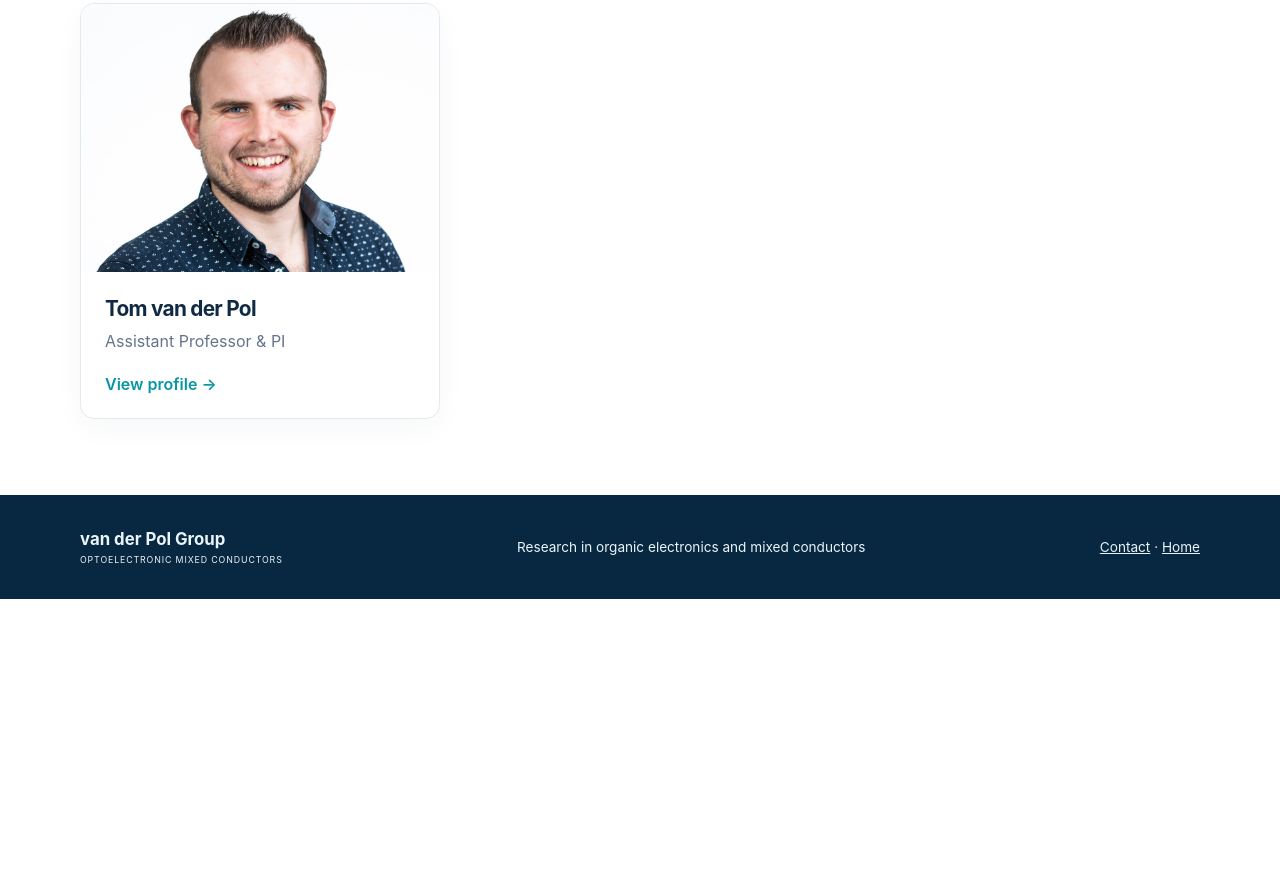
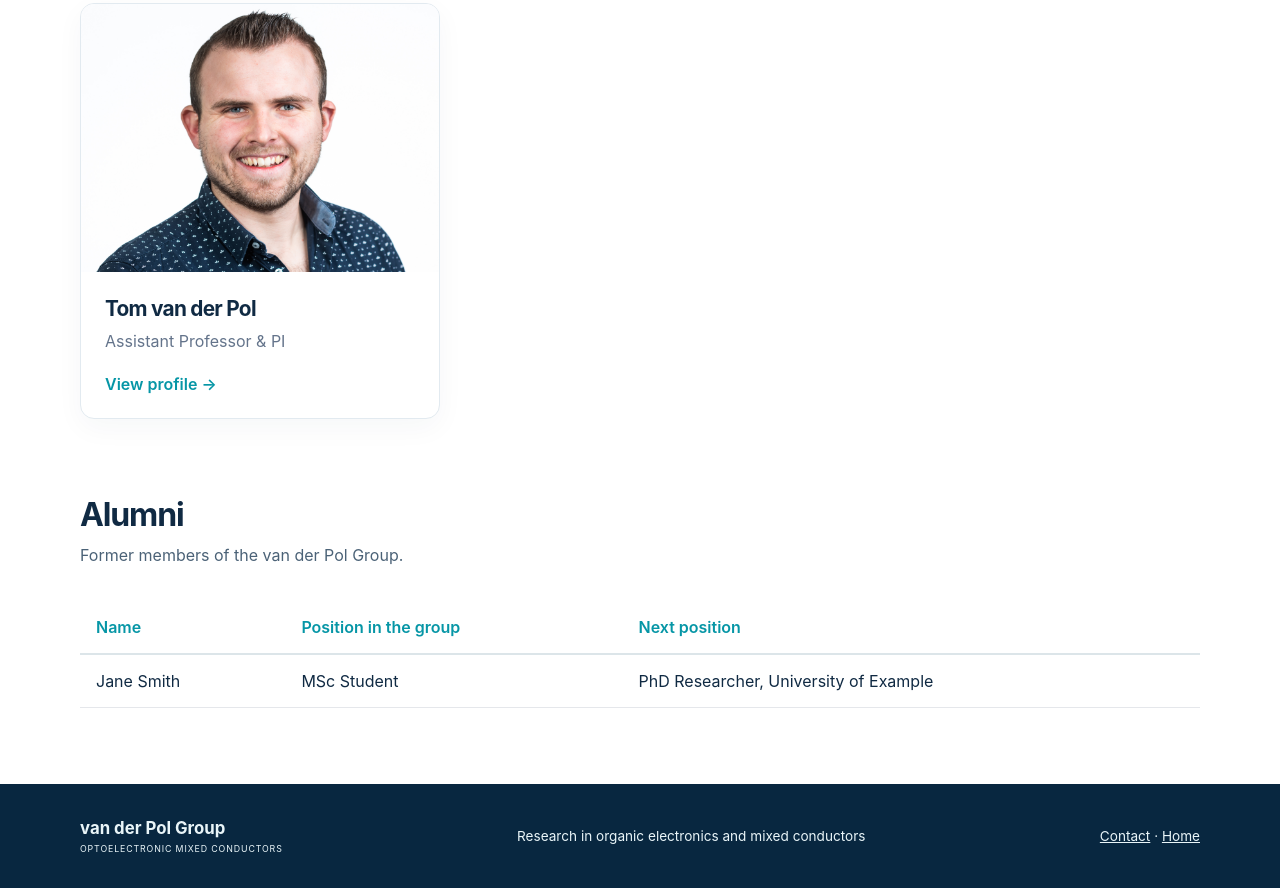
Before and after one commit to Tomvanderpol/vanderpolgroup-astro-starter, an Astro site in the folder vanderpolgroup/: page /people in a window 1280 px wide. Shown: the part 433-1321 px from the top of the page. Before the commit the page ends 1032 px from the top, so only its background shows below. Built offline with nearby package versions, Linux system fonts and the light colour scheme; Astro itself is replaced by a stand-in of ours.

Commit message:
Add alumni section to People page

```diff
--- a/vanderpolgroup/src/content.config.ts
+++ b/vanderpolgroup/src/content.config.ts
@@ -1,7 +1,80 @@
+
 import { defineCollection, z } from 'astro:content';
 import { glob } from 'astro/loaders';
-const research = defineCollection({ loader: glob({pattern:'**/*.md',base:'./src/content/research'}), schema:z.object({title:z.string(), summary:z.string(), order:z.number(), icon:z.string().optional()}) });
-const people = defineCollection({ loader: glob({pattern:'**/*.md',base:'./src/content/people'}), schema:z.object({name:z.string(),role:z.string(),email:z.string().optional(),image:z.string().optional(),order:z.number().default(99)}) });
-const publications = defineCollection({ loader: glob({pattern:'**/*.md',base:'./src/content/publications'}), schema:z.object({title:z.string(),authors:z.string(),journal:z.string().optional(),year:z.number(),doi:z.string().optional(),featured:z.boolean().default(false)}) });
-const news = defineCollection({ loader: glob({pattern:'**/*.md',base:'./src/content/news'}), schema:z.object({title:z.string(),date:z.coerce.date(),summary:z.string().optional(),image:z.string().optional()}) });
-export const collections={research,people,publications,news};
+
+const research = defineCollection({
+  loader: glob({
+    pattern: '**/*.md',
+    base: './src/content/research'
+  }),
+  schema: z.object({
+    title: z.string(),
+    summary: z.string(),
+    order: z.number(),
+    icon: z.string().optional()
+  })
+});
+
+const people = defineCollection({
+  loader: glob({
+    pattern: '**/*.md',
+    base: './src/content/people'
+  }),
+  schema: z.object({
+    name: z.string(),
+    role: z.string(),
+    email: z.string().optional(),
+    image: z.string().optional(),
+    order: z.number().default(99)
+  })
+});
+
+// Alumni collection
+const alumni = defineCollection({
+  loader: glob({
+    pattern: '**/*.md',
+    base: './src/content/alumni'
+  }),
+  schema: z.object({
+    name: z.string(),
+    position: z.string(),
+    nextPosition: z.string(),
+    order: z.number().default(99)
+  })
+});
+
+const publications = defineCollection({
+  loader: glob({
+    pattern: '**/*.md',
+    base: './src/content/publications'
+  }),
+  schema: z.object({
+    title: z.string(),
+    authors: z.string(),
+    journal: z.string().optional(),
+    year: z.number(),
+    doi: z.string().optional(),
+    featured: z.boolean().default(false)
+  })
+});
+
+const news = defineCollection({
+  loader: glob({
+    pattern: '**/*.md',
+    base: './src/content/news'
+  }),
+  schema: z.object({
+    title: z.string(),
+    date: z.coerce.date(),
+    summary: z.string().optional(),
+    image: z.string().optional()
+  })
+});
+
+export const collections = {
+  research,
+  people,
+  alumni,
+  publications,
+  news
+};
--- /dev/null
+++ b/vanderpolgroup/src/content/alumni/first-alumnus.md
@@ -0,0 +1,6 @@
+---
+name: "Jane Smith"
+position: "MSc Student"
+nextPosition: "PhD Researcher, University of Example"
+order: 1
+---
--- a/vanderpolgroup/src/pages/people.astro
+++ b/vanderpolgroup/src/pages/people.astro
@@ -3,7 +3,13 @@
 import BaseLayout from '../layouts/BaseLayout.astro';
 import { getCollection } from 'astro:content';
 
+// Current team members
 const people = (await getCollection('people')).sort(
+  (a, b) => a.data.order - b.data.order
+);
+
+// Former group members
+const alumni = (await getCollection('alumni')).sort(
   (a, b) => a.data.order - b.data.order
 );
 ---
@@ -18,6 +24,7 @@ const people = (await getCollection('people')).sort(
     </div>
   </section>
 
+  <!-- Current team members -->
   <section class="section">
     <div class="container">
       {people.length ? (
@@ -54,9 +61,49 @@ const people = (await getCollection('people')).sort(
       )}
     </div>
   </section>
+
+  <!-- Alumni section -->
+  <section class="section alumni-section">
+    <div class="container">
+      <h2>Alumni</h2>
+      <p class="muted alumni-intro">
+        Former members of the van der Pol Group.
+      </p>
+
+      {alumni.length > 0 ? (
+        <div class="alumni-table-wrapper">
+          <table class="alumni-table">
+            <thead>
+              <tr>
+                <th>Name</th>
+                <th>Position in the group</th>
+                <th>Next position</th>
+              </tr>
+            </thead>
+
+            <tbody>
+              {alumni.map((person) => (
+                <tr>
+                  <td>{person.data.name}</td>
+                  <td>{person.data.position}</td>
+                  <td>{person.data.nextPosition}</td>
+                </tr>
+              ))}
+            </tbody>
+          </table>
+        </div>
+      ) : (
+        <p class="muted alumni-empty">
+          Alumni information will be added soon.
+        </p>
+      )}
+    </div>
+  </section>
 </BaseLayout>
 
 <style>
+  /* Team member cards */
+
   .person-card {
     display: flex;
     flex-direction: column;
@@ -99,4 +146,61 @@ const people = (await getCollection('people')).sort(
   .person-card:hover .profile-link {
     text-decoration: underline;
   }
+
+  /* Alumni section */
+
+  .alumni-section {
+    padding-top: 0;
+  }
+
+  .alumni-section h2 {
+    font-size: 2rem;
+    margin: 0 0 0.5rem;
+  }
+
+  .alumni-intro {
+    margin-bottom: 2rem;
+  }
+
+  .alumni-table-wrapper {
+    width: 100%;
+    overflow-x: auto;
+  }
+
+  .alumni-table {
+    width: 100%;
+    border-collapse: collapse;
+    text-align: left;
+  }
+
+  .alumni-table th {
+    color: #0696a6;
+    font-weight: 600;
+    padding: 1rem;
+    border-bottom: 2px solid #dce5e9;
+  }
+
+  .alumni-table td {
+    padding: 1rem;
+    border-bottom: 1px solid #e5e7eb;
+    vertical-align: top;
+  }
+
+  .alumni-table tbody tr:hover {
+    background-color: #f8fafc;
+  }
+
+  .alumni-empty {
+    margin-top: 1rem;
+  }
+
+  @media (max-width: 700px) {
+    .alumni-table {
+      min-width: 550px;
+    }
+
+    .alumni-section h2 {
+      font-size: 1.7rem;
+    }
+  }
 </style>
```
Also changed, not shown: vanderpolgroup/.pages.yml.
